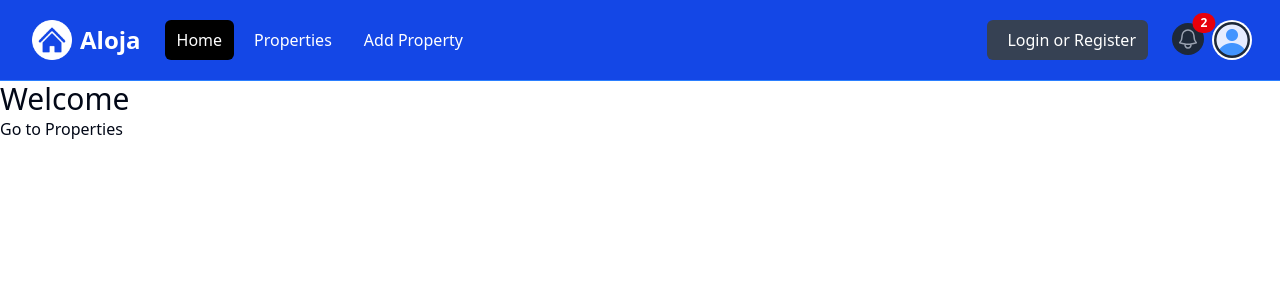
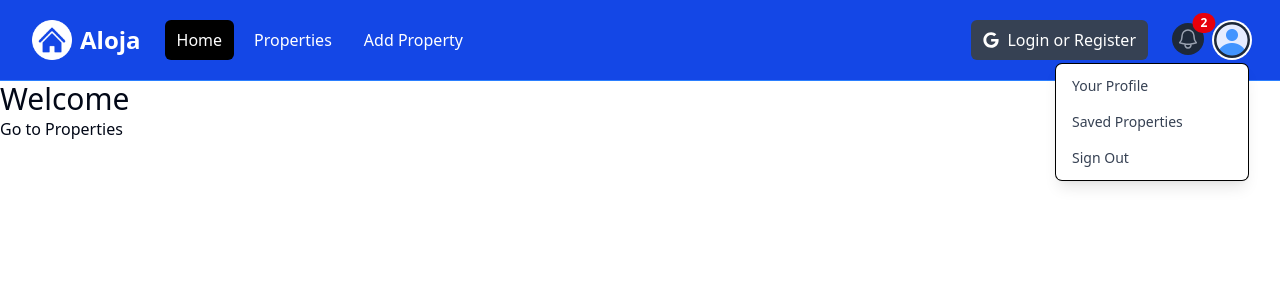
Before and after one commit to manulzvz/aloja, a Next.js app: page / in a window 1280 px wide. Both pictures are taken after a click on the button "Open user menu". Shown: the top 300 px of the page. Built offline with nearby package versions, Linux system fonts and the light colour scheme.

Commit message:
feat: Add nav links, dropdown state and react icons

```diff
--- a/components/Navbar.jsx
+++ b/components/Navbar.jsx
@@ -1,8 +1,16 @@
+"use client";
+
+import { useState } from "react";
 import Image from "next/image";
+import Link from "next/link";
 import logo from "@/assets/images/logo-white.png";
 import profileDefault from "@/assets/images/profile.png";
+import { FaGoogle } from "react-icons/fa";
 
 const Navbar = () => {
+  const [isMobileMenuOpen, setIsMobileMenuOpen] = useState(false);
+  const [isProfileMenuOpen, setIsProfileMenuOpen] = useState(false);
+
   return (
     <nav className="bg-blue-700 border-b border-blue-500">
       <div className="mx-auto max-w-7xl px-2 sm:px-6 lg:px-8">
@@ -15,6 +23,7 @@
               className="relative inline-flex items-center justify-center rounded-md p-2 text-gray-400 hover:bg-gray-700 hover:text-white focus:outline-none focus:ring-2 focus:ring-inset focus:ring-white"
               aria-controls="mobile-menu"
               aria-expanded="false"
+              onClick={() => setIsMobileMenuOpen(!isMobileMenuOpen)}
             >
               <span className="absolute -inset-0.5"></span>
               <span className="sr-only">Open main menu</span>
@@ -37,34 +46,34 @@
 
           <div className="flex flex-1 items-center justify-center md:items-stretch md:justify-start">
             {/* <!-- Logo --> */}
-            <a className="flex flex-shrink-0 items-center" href="/index.html">
+            <Link className="flex flex-shrink-0 items-center" href="/">
               <Image className="h-10 w-auto" src={logo} alt="Aloja logo" />
 
               <span className="hidden md:block text-white text-2xl font-bold ml-2">
                 Aloja
               </span>
-            </a>
+            </Link>
             {/* <!-- Desktop Menu Hidden below md screens --> */}
             <div className="hidden md:ml-6 md:block">
               <div className="flex space-x-2">
-                <a
-                  href="/index.html"
+                <Link
+                  href="/"
                   className="text-white bg-black hover:bg-gray-900 hover:text-white rounded-md px-3 py-2"
                 >
                   Home
-                </a>
-                <a
-                  href="/properties.html"
+                </Link>
+                <Link
+                  href="/properties"
                   className="text-white hover:bg-gray-900 hover:text-white rounded-md px-3 py-2"
                 >
                   Properties
-                </a>
-                <a
-                  href="/add-property.html"
+                </Link>
+                <Link
+                  href="/properties/add"
                   className="text-white hover:bg-gray-900 hover:text-white rounded-md px-3 py-2"
                 >
                   Add Property
-                </a>
+                </Link>
               </div>
             </div>
           </div>
@@ -73,7 +82,7 @@
           <div className="hidden md:block md:ml-6">
             <div className="flex items-center">
               <button className="flex items-center text-white bg-gray-700 hover:bg-gray-900 hover:text-white rounded-md px-3 py-2">
-                <i className="fa-brands fa-google text-white mr-2"></i>
+                <FaGoogle className="text-white mr-2" />
                 <span>Login or Register</span>
               </button>
             </div>
@@ -81,7 +90,7 @@
 
           {/* <!-- Right Side Menu (Logged In) --> */}
           <div className="absolute inset-y-0 right-0 flex items-center pr-2 md:static md:inset-auto md:ml-6 md:pr-0">
-            <a href="messages.html" className="relative group">
+            <Link href="/messages" className="relative group">
               <button
                 type="button"
                 className="relative rounded-full bg-gray-800 p-1 text-gray-400 hover:text-white focus:outline-none focus:ring-2 focus:ring-white focus:ring-offset-2 focus:ring-offset-gray-800"
@@ -107,7 +116,7 @@
                 2
                 {/* <!-- Replace with the actual number of notifications --> */}
               </span>
-            </a>
+            </Link>
             {/* <!-- Profile dropdown button --> */}
             <div className="relative ml-3">
               <div>
@@ -117,6 +126,7 @@
                   id="user-menu-button"
                   aria-expanded="false"
                   aria-haspopup="true"
+                  onClick={() => setIsProfileMenuOpen(!isProfileMenuOpen)}
                 >
                   <span className="absolute -inset-1.5"></span>
                   <span className="sr-only">Open user menu</span>
@@ -129,32 +139,33 @@
               </div>
 
               {/* <!-- Profile dropdown --> */}
+              {isProfileMenuOpen && (
                 <div
                   id="user-menu"
-                className="hidden absolute right-0 z-10 mt-2 w-48 origin-top-right rounded-md bg-white py-1 shadow-lg ring-1 ring-black ring-opacity-5 focus:outline-none"
+                  className="absolute right-0 z-10 mt-2 w-48 origin-top-right rounded-md bg-white py-1 shadow-lg ring-1 ring-black ring-opacity-5 focus:outline-none"
                   role="menu"
                   aria-orientation="vertical"
                   aria-labelledby="user-menu-button"
                   tabIndex="-1"
                 >
-                <a
-                  href="/profile.html"
+                  <Link
+                    href="/profile"
                     className="block px-4 py-2 text-sm text-gray-700"
                     role="menuitem"
                     tabIndex="-1"
                     id="user-menu-item-0"
                   >
                     Your Profile
-                </a>
-                <a
-                  href="/saved-properties.html"
+                  </Link>
+                  <Link
+                    href="/properties/saved"
                     className="block px-4 py-2 text-sm text-gray-700"
                     role="menuitem"
                     tabIndex="-1"
                     id="user-menu-item-2"
                   >
                     Saved Properties
-                </a>
+                  </Link>
                   <button
                     className="block px-4 py-2 text-sm text-gray-700"
                     role="menuitem"
@@ -164,38 +175,41 @@
                     Sign Out
                   </button>
                 </div>
+              )}
             </div>
           </div>
         </div>
       </div>
 
       {/* <!-- Mobile menu, show/hide based on menu state. --> */}
-      <div className="hidden" id="mobile-menu">
+      {isMobileMenuOpen && (
+        <div id="mobile-menu">
           <div className="space-y-1 px-2 pb-3 pt-2">
-          <a
-            href="/index.html"
+            <Link
+              href="/"
               className="bg-black text-white block rounded-md px-3 py-2 text-base font-medium"
             >
               Home
-          </a>
-          <a
-            href="/properties.html"
+            </Link>
+            <Link
+              href="/properties"
               className="text-white block rounded-md px-3 py-2 text-base font-medium"
             >
               Properties
-          </a>
-          <a
-            href="/add-property.html"
+            </Link>
+            <Link
+              href="/properties/add"
               className="text-white block rounded-md px-3 py-2 text-base font-medium"
             >
               Add Property
-          </a>
+            </Link>
             <button className="flex items-center text-white bg-gray-700 hover:bg-gray-900 hover:text-white rounded-md px-3 py-2 my-4">
               <i className="fa-brands fa-google mr-2"></i>
               <span>Login or Register</span>
             </button>
           </div>
         </div>
+      )}
     </nav>
   );
 };
--- a/package.json
+++ b/package.json
@@ -11,6 +11,7 @@
     "next": "15.5.2",
     "react": "19.1.0",
     "react-dom": "19.1.0",
+    "react-icons": "^5.5.0",
     "tailwindcss-animate": "^1.0.7"
   },
   "devDependencies": {
```
Also changed, not shown: 1 other file (tests, documents, lock files or other folders). Lines whose indentation alone changed are shown as unchanged.
